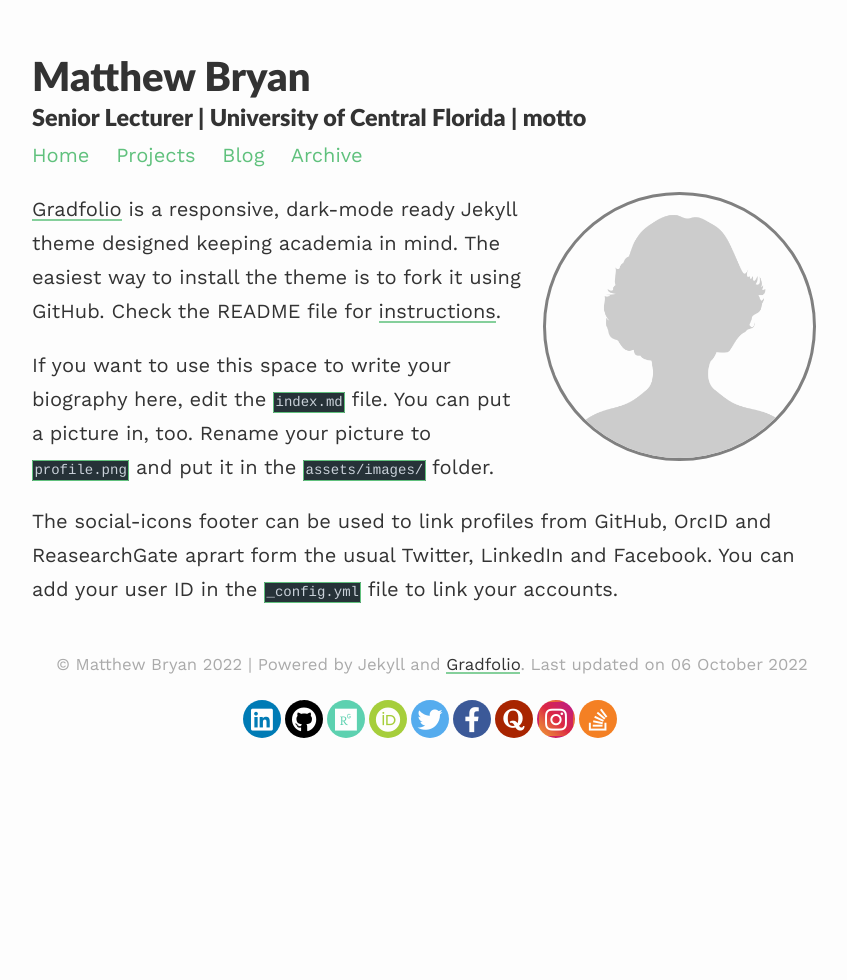
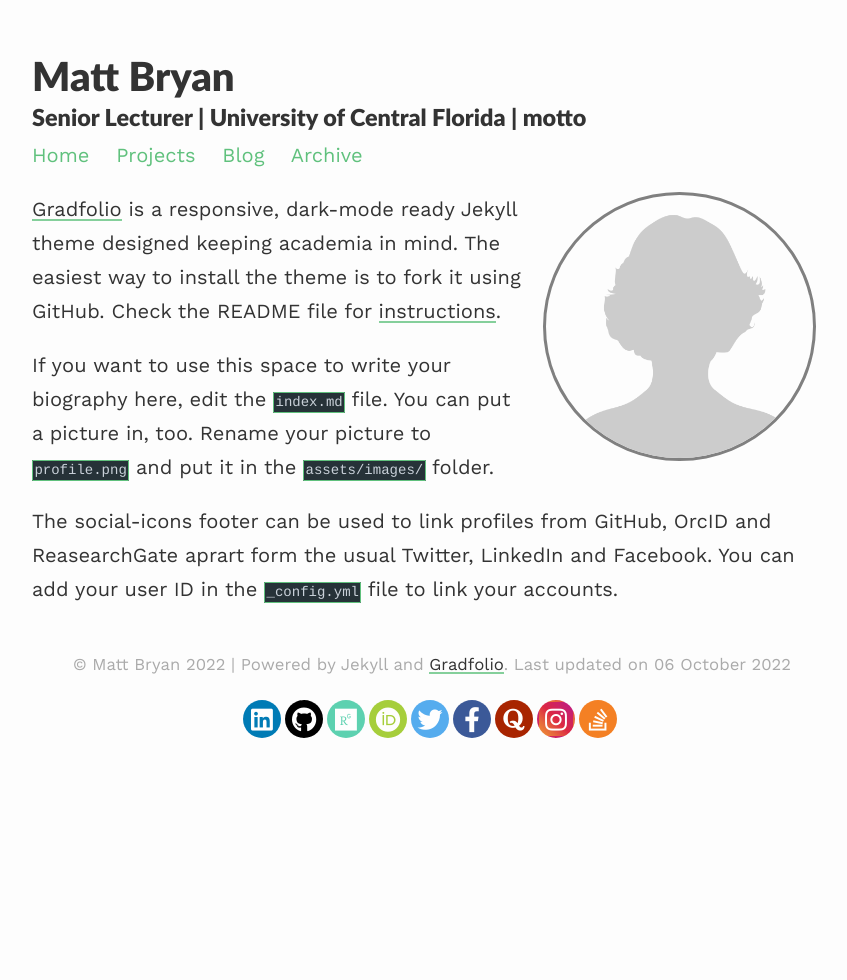
Before and after one commit to matthew-bryan/ENG6800Website, a Jekyll site: the page built from index.md, in a window 1280 px wide. Shown: the whole page, without its empty margins (208-1055 px from the left). Built offline with Jekyll 4.4.1, drawn with Linux system fonts in a browser that asks for light colours; nearby versions of some CDN libraries.

Commit message:
shortened name to Matt

```diff
--- a/_config.yml
+++ b/_config.yml
@@ -1,6 +1,6 @@
 ### your site title here
 
-title: Matthew Bryan
+title: Matt Bryan
 description: Senior Lecturer | University of Central Florida | motto
 
 baseurl: /ENG6800Website #name of GitHub repository
```
